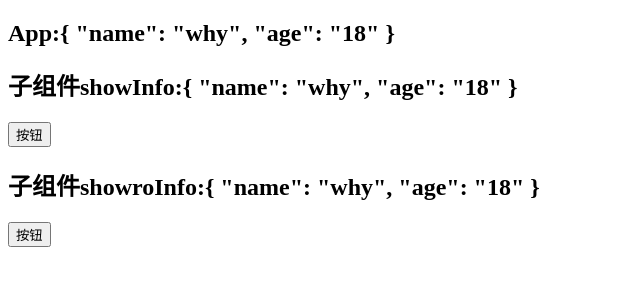
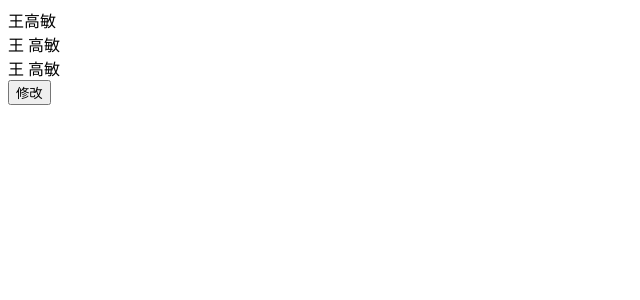
Before and after one commit to wgm0813/setup-demo, a Vue app: page / in a window 1280 px wide. Shown: the top 300 px of the page, without its empty margins (0-640 px from the left). Built offline with nearby package versions, Linux system fonts and the light colour scheme.

Commit message:
setup中computed函数

```diff
--- /dev/null
+++ b/src/05_Setup中computed/App.vue
@@ -0,0 +1,44 @@
+<template>
+  <div>{{ names.firstName + names.lastName }}</div>
+  <div>{{ fullName }}</div>
+  <div>{{ fullName }}</div>
+  <button @click="changName">修改</button>
+</template>
+
+<script>
+import { reactive,computed } from 'vue'
+export default {
+  setup(){
+    // 定义数据
+    const names = reactive({
+      firstName: '王',
+      lastName: '高敏'
+    })
+
+    // const fullname = computed(() => {
+    //   return names.firstName + names.lastName
+    // })
+
+    const fullName = computed({
+      get:() => {
+        return names.firstName + ' ' + names.lastName
+      },
+      set: (newValue) => {
+        const templates = newValue.split(' ');
+        names.firstName = templates[0]
+        names.lastName = templates[1]
+      }
+    })
+
+    function changName() {
+      fullName.value = '杨 幂'
+      console.log(fullName);
+    }
+    return {names,fullName,changName}
+  }
+}
+</script>
+
+<style>
+
+</style>
--- a/src/main.js
+++ b/src/main.js
@@ -2,6 +2,8 @@ import { createApp } from 'vue'
 // import App from '../01_Setup函数的体验/App'
 // import App from './02_Setup定义数据/App'
 // import App2 from './02_Setup定义数据/App2'
-import App from './03_Setup其他函数/App'
+// import App from './03_Setup其他函数/App'
+// import App from './04_Setup-toRefs/App'
+import App from './05_Setup中computed/App'
 
 createApp(App).mount('#app')
```
Also changed, not shown: src/04_Setup-toRefs/App.vue (added, +34 -0 lines).
